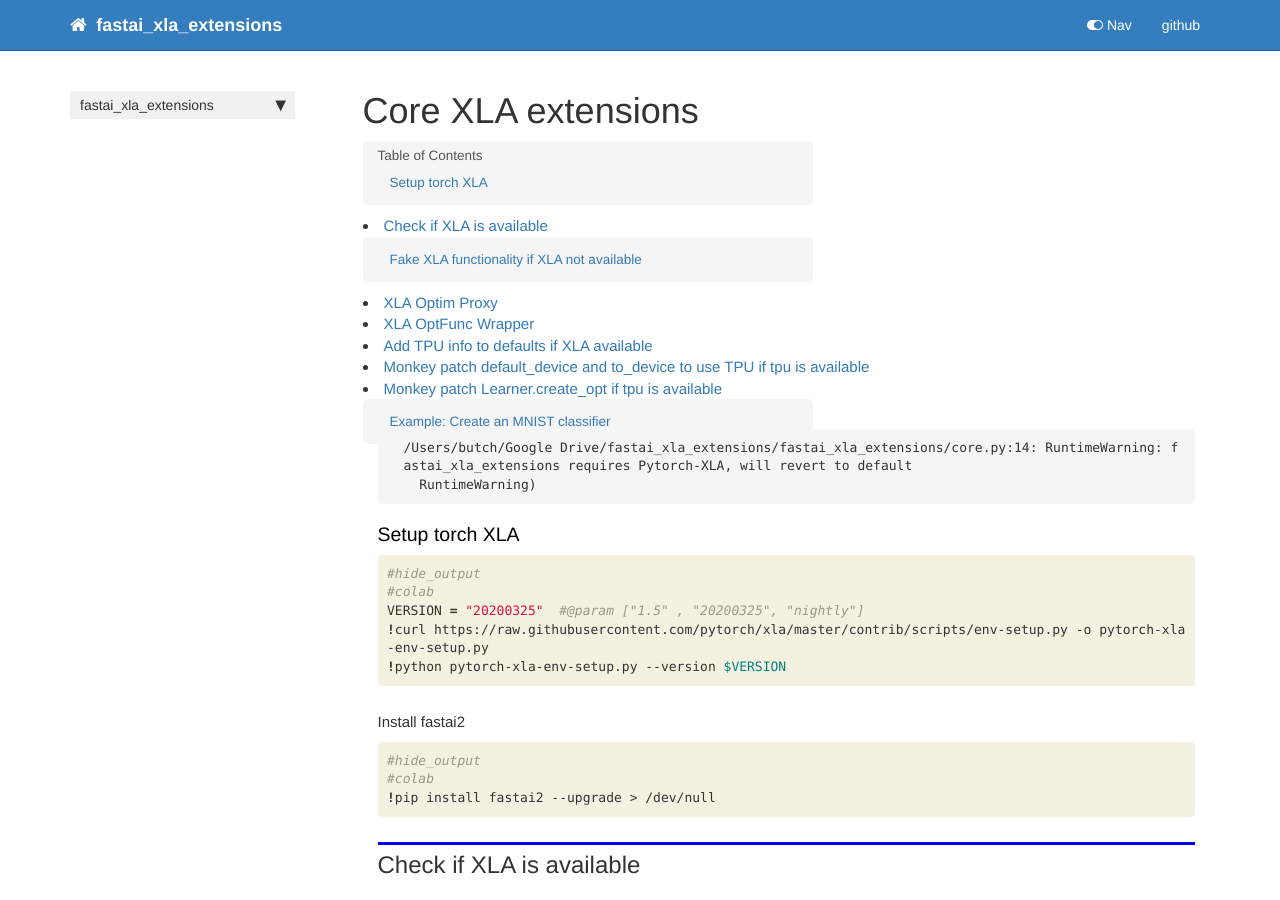
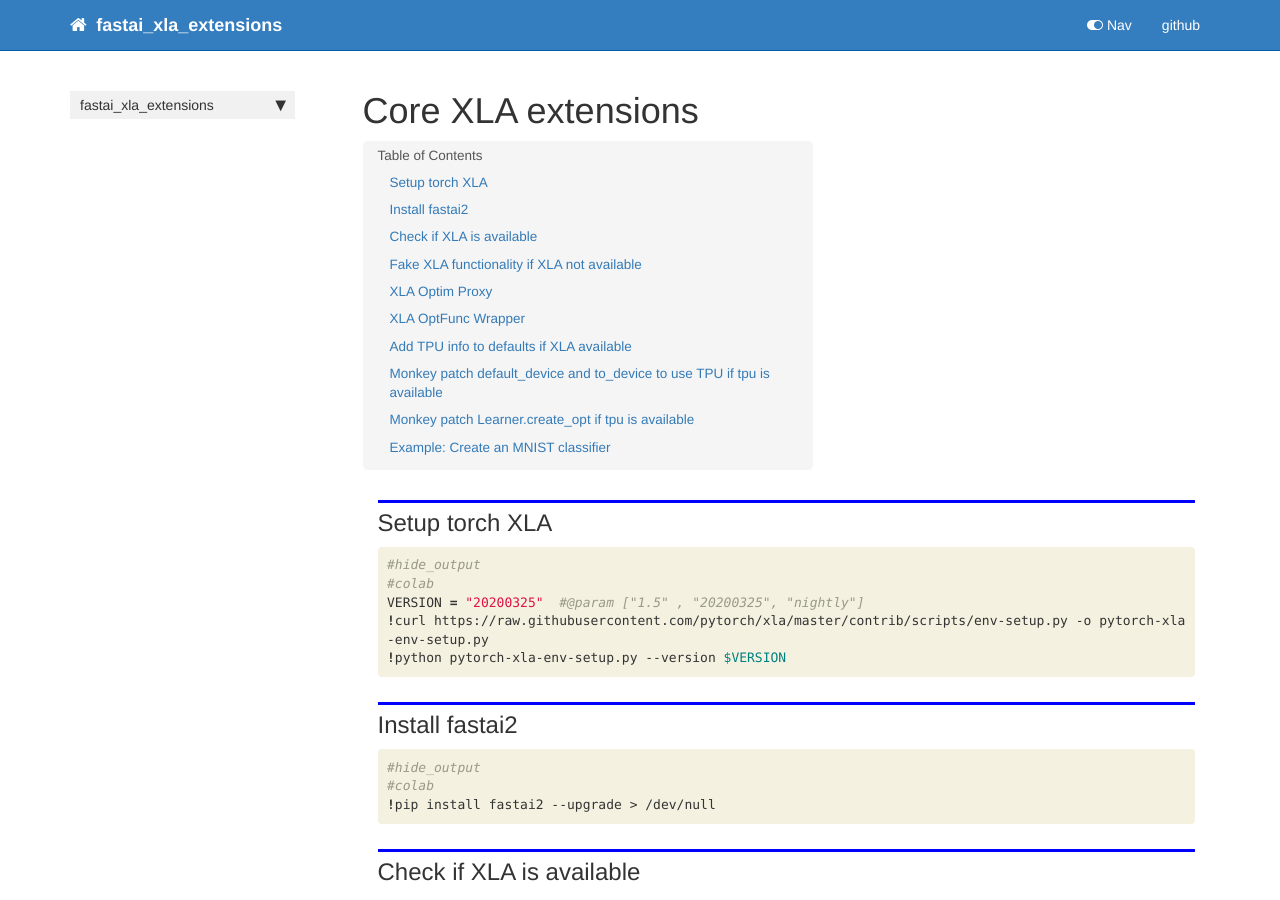
Before and after one commit to butchland/fastai_xla_extensions, a Jekyll site: the page built from docs/core.html, in a window 1280 px wide and 900 px high. Built offline with Jekyll 4.4.1, drawn with Linux system fonts in a browser that asks for light colours; nearby versions of some CDN libraries; comment, search, counter and statistics services are not loaded.

Commit message:
Comment out warnings for now

```diff
--- a/docs/core.html
+++ b/docs/core.html
@@ -24,21 +24,6 @@
 
 <div class="cell border-box-sizing code_cell rendered">
 
-<div class="output_wrapper">
-<div class="output">
-
-<div class="output_area">
-
-<div class="output_subarea output_stream output_stderr output_text">
-<pre>/Users/butch/Google Drive/fastai_xla_extensions/fastai_xla_extensions/core.py:14: RuntimeWarning: fastai_xla_extensions requires Pytorch-XLA, will revert to default
-  RuntimeWarning)
-</pre>
-</div>
-</div>
-
-</div>
-</div>
-
 </div>
     {% endraw %}
 
@@ -51,7 +36,7 @@
 
 <div class="cell border-box-sizing text_cell rendered"><div class="inner_cell">
 <div class="text_cell_render border-box-sizing rendered_html">
-<h3 id="Setup-torch-XLA">Setup torch XLA<a class="anchor-link" href="#Setup-torch-XLA"> </a></h3>
+<h2 id="Setup-torch-XLA">Setup torch XLA<a class="anchor-link" href="#Setup-torch-XLA"> </a></h2>
 </div>
 </div>
 </div>
@@ -78,8 +63,7 @@
 
 <div class="cell border-box-sizing text_cell rendered"><div class="inner_cell">
 <div class="text_cell_render border-box-sizing rendered_html">
-<p>Install fastai2</p>
-
+<h2 id="Install-fastai2">Install fastai2<a class="anchor-link" href="#Install-fastai2"> </a></h2>
 </div>
 </div>
 </div>
@@ -110,7 +94,7 @@
 </div>
 <div class="cell border-box-sizing text_cell rendered"><div class="inner_cell">
 <div class="text_cell_render border-box-sizing rendered_html">
-<h3 id="Fake-XLA-functionality-if-XLA-not-available">Fake XLA functionality if XLA not available<a class="anchor-link" href="#Fake-XLA-functionality-if-XLA-not-available"> </a></h3><p>if TPU not available, fake xm to call opt.step anyway,
+<h2 id="Fake-XLA-functionality-if-XLA-not-available">Fake XLA functionality if XLA not available<a class="anchor-link" href="#Fake-XLA-functionality-if-XLA-not-available"> </a></h2><p>if TPU not available, fake xm to call opt.step anyway,
 and fake xla_device to return gpu if available, else return cpu
 to ensure compatible behavior in using fastai_xla_extensions as
 normal fastai behavior if TPU not available</p>
@@ -156,7 +140,7 @@
 </div>
 <div class="cell border-box-sizing text_cell rendered"><div class="inner_cell">
 <div class="text_cell_render border-box-sizing rendered_html">
-<h3 id="Example:-Create-an-MNIST-classifier">Example: Create an MNIST classifier<a class="anchor-link" href="#Example:-Create-an-MNIST-classifier"> </a></h3><p>This is an example of the fastai_xla_extensions library
+<h2 id="Example:-Create-an-MNIST-classifier">Example: Create an MNIST classifier<a class="anchor-link" href="#Example:-Create-an-MNIST-classifier"> </a></h2><p>This is an example of the fastai_xla_extensions library
 in action.</p>
 <p>First, we import fastai libraries.</p>
 
--- a/fastai_xla_extensions/core.py
+++ b/fastai_xla_extensions/core.py
@@ -10,8 +10,8 @@
 except ImportError as e:
     XLA_AVAILABLE = False
     import warnings
-    warnings.warn('fastai_xla_extensions requires Pytorch-XLA, will revert to default',
-                  RuntimeWarning)
+    # warnings.warn('fastai_xla_extensions requires Pytorch-XLA, will revert to default',
+    #              RuntimeWarning)
 
 # Internal Cell
 if not XLA_AVAILABLE:
```
Also changed, not shown: 1 other file.
